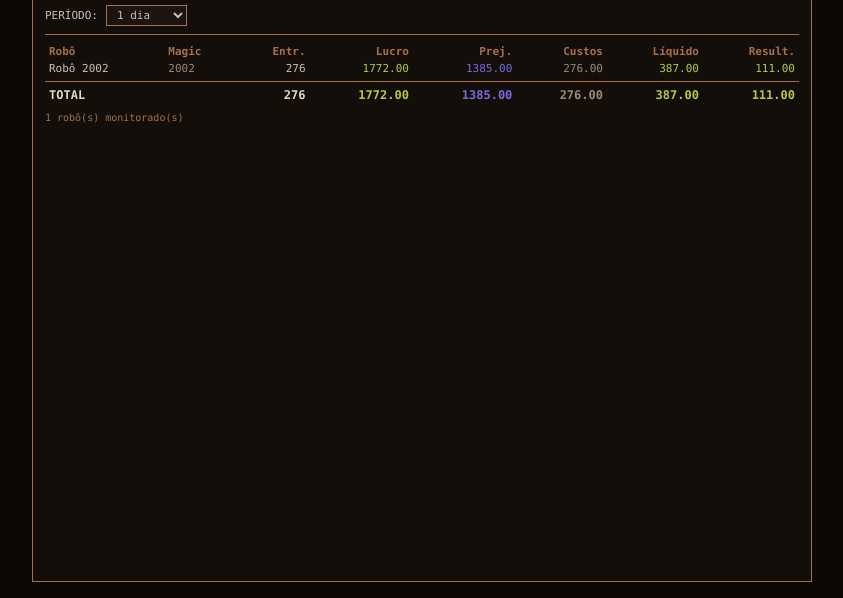
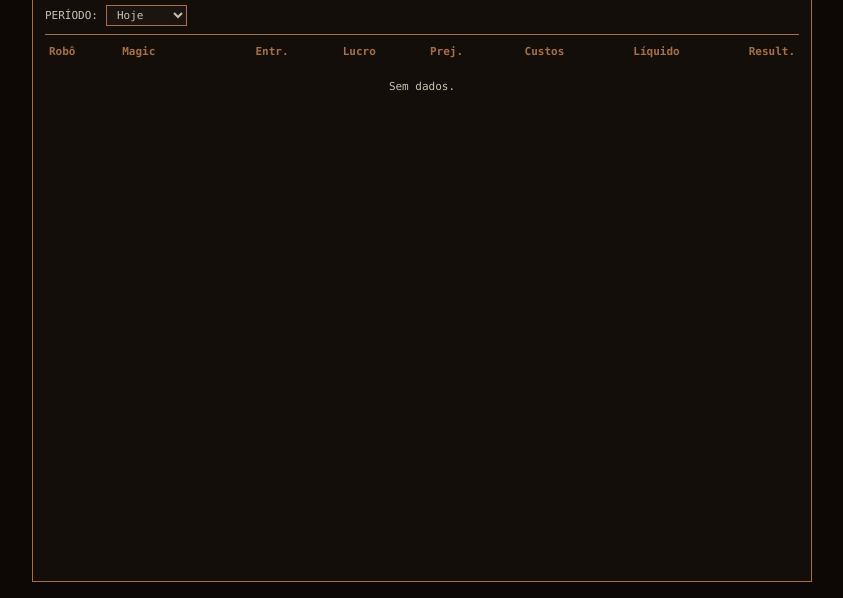
Before and after one commit to Leon-Roza/dash_online, a plain HTML site: page index.html in a window 1280 px wide. Shown: the part 202-800 px from the top of the page, without its empty margins (218-1061 px from the left). Drawn offline with Linux system fonts and the light colour scheme.

Commit message:
Adiciona filtro Hoje para performance do dia atual

```diff
--- a/index.html
+++ b/index.html
@@ -113,6 +113,7 @@ td:nth-child(3) { color: #C8C0B0; text-align: right; }
   <div class="filtro-bar">
     <label for="dias">PERÍODO:</label>
     <select id="dias">
+      <option value="HOJE">Hoje</option>
       <option value="1">1 dia</option>
       <option value="2">2 dias</option>
       <option value="3">3 dias</option>
@@ -178,7 +179,12 @@ function gpCls(val) { return val >= 0 ? 'gp' : 'gl'; }
 function gpTxt(val) { return val.toFixed(2); }
 
 function renderTabela(data) {
-  if (!data || !data.robos || data.robos.length === 0) {
+  const filtro = $dias.value;
+  const isHoje = (filtro === 'HOJE');
+
+  const robos = isHoje ? (data.robos_hoje || []) : (data.robos || []);
+
+  if (!robos || robos.length === 0) {
     $tbody.innerHTML = '<tr><td colspan="8" class="empty">Sem dados.</td></tr>';
     $footer.textContent = '';
     $historico.style.display = 'none';
@@ -186,7 +192,6 @@ function renderTabela(data) {
   }
 
   let html = '';
-  const robos = data.robos;
 
   for (const r of robos) {
     const liq = r.gp - r.gl;
@@ -223,7 +228,11 @@ function renderTabela(data) {
   if (data.ts) $ts.textContent = data.ts;
   $footer.textContent = robos.length + ' robô(s) monitorado(s)';
 
-  renderHistorico(data.historico);
+  if (isHoje) {
+    $historico.style.display = 'none';
+  } else {
+    renderHistorico(data.historico);
+  }
 }
 
 function renderHistorico(historico) {
```
